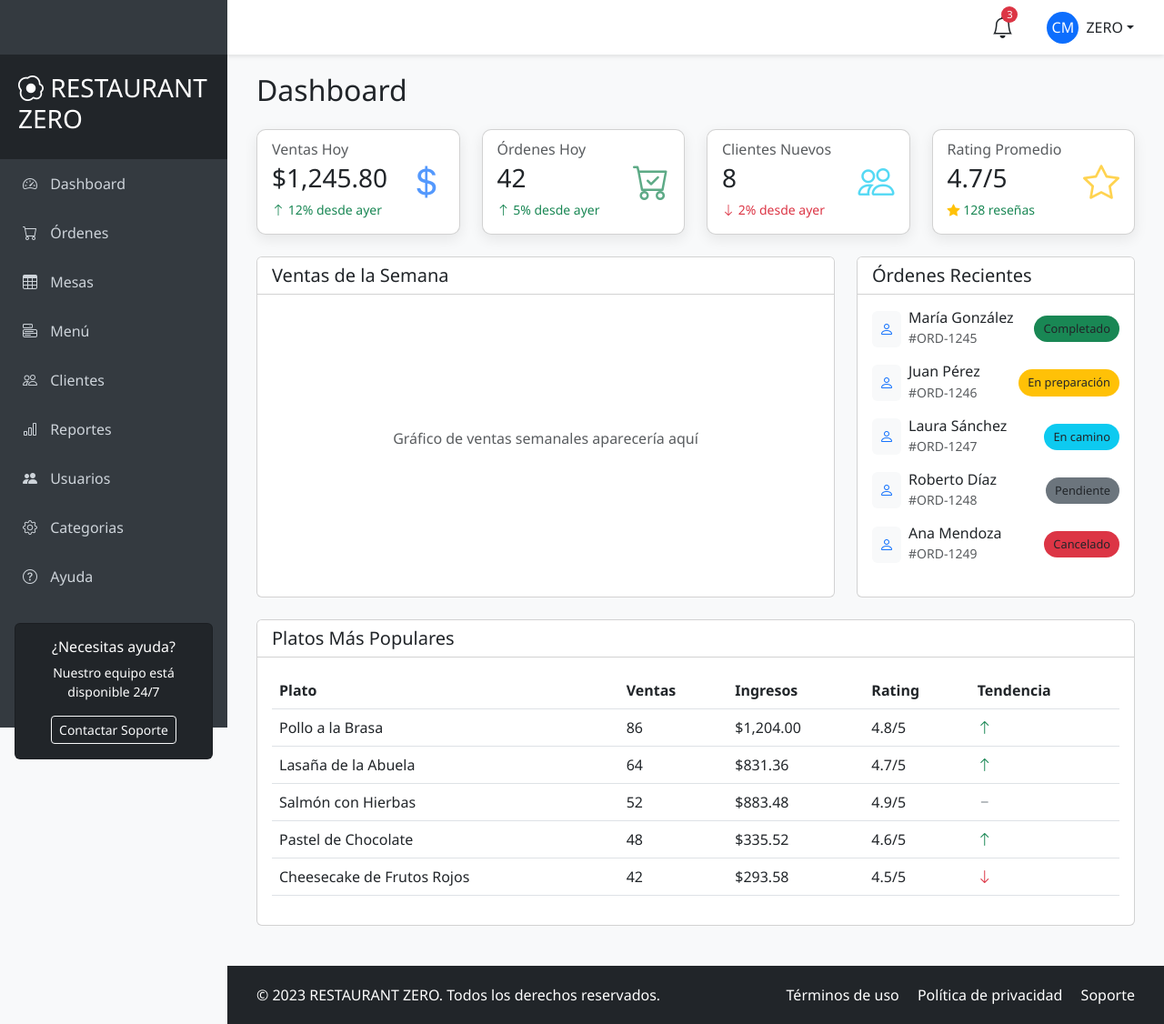
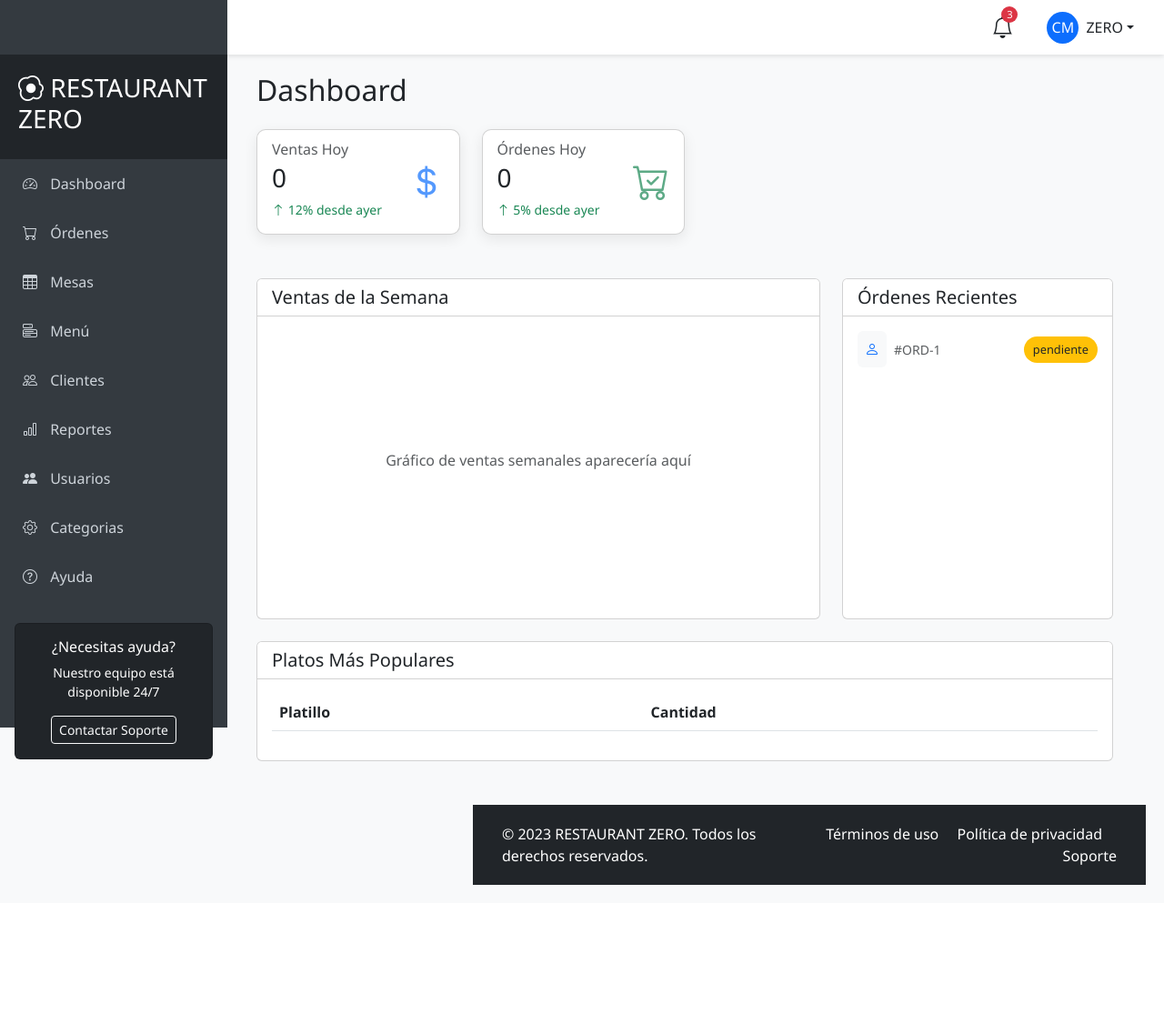
Before and after one commit to CG-2005/Restaurante_v1, a Django app: page /dashboard/ in a window 1280 px wide. Shown: the whole page at 91% size. After the commit the page ends 973 px from the top, so only its background shows below. Run offline with Django 5.2, Linux system fonts and the light colour scheme; a user stored in the database is signed in; data comes from the database, SQL or seed files in the repository; tables that the repository leaves empty hold one stand-in row (values such as "Sample post"); lists and menus that the app fills with data are empty.

Commit message:
dashboard actualizacion

```diff
--- a/restaurante_v1/views.py
+++ b/restaurante_v1/views.py
@@ -1,8 +1,45 @@
 from django.shortcuts import render
 from django.contrib.auth.decorators import login_required
+from django.db.models import Sum, Count
+from apps.ordenes.models import Orden
+from datetime import datetime
+from django.db import models
+from datetime import timedelta
 
 def main_index(request):
     return render(request, 'main/index.html')
+
 @login_required(login_url='accounts:login')
 def index_user(request):
-    return render(request, 'main/main_index.html')
+    ordenes_hoy = Orden.objects.filter(estatus='pagada', fecha_hora__date=datetime.today())
+
+    total_sales = sum(orden.total for orden in ordenes_hoy)
+    cantidad_ordenes = ordenes_hoy.count()
+
+    ordenes_semana = Orden.objects.filter(
+        estatus='pagada', fecha_hora__week=datetime.today().isocalendar()[1]
+    )
+
+    # dias de la semana del 1 (lunes) al 7 (domingo)
+    dias_semana = [datetime.today() - timedelta(days=datetime.today().isocalendar()[2] - 1) + timedelta(days=i) for i in range(7)]
+    ventas_por_dia = []
+    for dia in dias_semana:
+        ventas_dia = ordenes_semana.filter(fecha_hora__date=dia.date()).aggregate(total=Sum(models.F('detalles__cantidad') * models.F('detalles__precio_unitario')))['total'] or 0
+        ventas_por_dia.append({'dia': dia.strftime('%Y-%m-%d'), 'total': ventas_dia})
+
+    # Ultimas 5 ordenes
+    ultimas_ordenes = Orden.objects.all().order_by('-fecha_hora')[:5]
+
+    # Platillos mas vendidos
+    platillos_mas_vendidos = Orden.objects.filter(estatus='pagada').values('detalles__platillo__nombre').annotate(total_vendido=Sum('detalles__cantidad')).order_by('-total_vendido')[:10]
+
+    context = {
+        'ventas_totales': total_sales,
+        'cantidad_ordenes': cantidad_ordenes,
+        'ordenes_semana': ordenes_semana,
+        'ventas_por_dia': ventas_por_dia,
+        'ultimas_ordenes': ultimas_ordenes,
+        'platillos_mas_vendidos': platillos_mas_vendidos,
+    }
+
+    return render(request, 'main/main_index.html', context)
--- a/templates/main/main_index.html
+++ b/templates/main/main_index.html
@@ -13,7 +13,7 @@
                         <div class="d-flex justify-content-between align-items-center">
                             <div>
                                 <h6 class="card-subtitle mb-1 text-muted">Ventas Hoy</h6>
-                                <h3 class="card-title">$1,245.80</h3>
+                                <h3 class="card-title">{{ventas_totales}}</h3>
                                 <p class="card-text small text-success"><i class="bi bi-arrow-up"></i> 12% desde ayer</p>
                             </div>
                             <div class="card-icon text-primary">
@@ -30,7 +30,7 @@
                         <div class="d-flex justify-content-between align-items-center">
                             <div>
                                 <h6 class="card-subtitle mb-1 text-muted">Órdenes Hoy</h6>
-                                <h3 class="card-title">42</h3>
+                                <h3 class="card-title">{{cantidad_ordenes}}</h3>
                                 <p class="card-text small text-success"><i class="bi bi-arrow-up"></i> 5% desde ayer</p>
                             </div>
                             <div class="card-icon text-success">
@@ -41,6 +41,7 @@
                 </div>
             </div>
 
+             <!--
             <div class="col-md-3">
                 <div class="stat-card card bg-white">
                     <div class="card-body">
@@ -75,6 +76,7 @@
                 </div>
             </div>
         </div>
+        -->
 
         <!-- Charts and Recent Orders -->
         <div class="row g-4">
@@ -97,70 +99,20 @@
                         <h5 class="card-title mb-0">Órdenes Recientes</h5>
                     </div>
                     <div class="card-body recent-orders">
+                        {% for orden in ultimas_ordenes %}
                             <div class="d-flex justify-content-between align-items-center mb-3">
                                 <div class="d-flex align-items-center">
                                     <div class="bg-light rounded p-2 me-2">
                                         <i class="bi bi-person text-primary"></i>
                                     </div>
                                     <div>
-                                    <h6 class="mb-0">María González</h6>
-                                    <small class="text-muted">#ORD-1245</small>
+                                        <h6 class="mb-0">{{orden.mesa.nombre}}</h6>
+                                        <small class="text-muted">#ORD-{{ orden.id }}</small>
                                     </div>
                                 </div>
-                            <span class="order-status-badge bg-success">Completado</span>
+                                <span class="order-status-badge {% if orden.estatus == 'pagada' %}bg-success text-white{% elif orden.estatus == 'pendiente' %}bg-warning text-dark{% else %}bg-danger text-white{% endif %}">{{ orden.estatus }}</span>
                             </div>
-
-                        <div class="d-flex justify-content-between align-items-center mb-3">
-                            <div class="d-flex align-items-center">
-                                <div class="bg-light rounded p-2 me-2">
-                                    <i class="bi bi-person text-primary"></i>
-                                </div>
-                                <div>
-                                    <h6 class="mb-0">Juan Pérez</h6>
-                                    <small class="text-muted">#ORD-1246</small>
-                                </div>
-                            </div>
-                            <span class="order-status-badge bg-warning text-dark">En preparación</span>
-                        </div>
-
-                        <div class="d-flex justify-content-between align-items-center mb-3">
-                            <div class="d-flex align-items-center">
-                                <div class="bg-light rounded p-2 me-2">
-                                    <i class="bi bi-person text-primary"></i>
-                                </div>
-                                <div>
-                                    <h6 class="mb-0">Laura Sánchez</h6>
-                                    <small class="text-muted">#ORD-1247</small>
-                                </div>
-                            </div>
-                            <span class="order-status-badge bg-info">En camino</span>
-                        </div>
-
-                        <div class="d-flex justify-content-between align-items-center mb-3">
-                            <div class="d-flex align-items-center">
-                                <div class="bg-light rounded p-2 me-2">
-                                    <i class="bi bi-person text-primary"></i>
-                                </div>
-                                <div>
-                                    <h6 class="mb-0">Roberto Díaz</h6>
-                                    <small class="text-muted">#ORD-1248</small>
-                                </div>
-                            </div>
-                            <span class="order-status-badge bg-secondary">Pendiente</span>
-                        </div>
-
-                        <div class="d-flex justify-content-between align-items-center">
-                            <div class="d-flex align-items-center">
-                                <div class="bg-light rounded p-2 me-2">
-                                    <i class="bi bi-person text-primary"></i>
-                                </div>
-                                <div>
-                                    <h6 class="mb-0">Ana Mendoza</h6>
-                                    <small class="text-muted">#ORD-1249</small>
-                                </div>
-                            </div>
-                            <span class="order-status-badge bg-danger">Cancelado</span>
-                        </div>
+                        {% endfor %}
                     </div>
                 </div>
             </div>
@@ -178,49 +130,19 @@
                             <table class="table table-hover">
                                 <thead>
                                     <tr>
-                                        <th>Plato</th>
-                                        <th>Ventas</th>
-                                        <th>Ingresos</th>
-                                        <th>Rating</th>
-                                        <th>Tendencia</th>
+                                        <th>Platillo</th>
+                                        <th>Cantidad</th>
                                     </tr>
                                 </thead>
                                 <tbody>
+                                    {% for platillo in platillos_mas_vendidos %}
+                                        {% if platillo.total_vendido > 0 %}
                                         <tr>
-                                        <td>Pollo a la Brasa</td>
-                                        <td>86</td>
-                                        <td>$1,204.00</td>
-                                        <td>4.8/5</td>
-                                        <td><i class="bi bi-arrow-up text-success"></i></td>
+                                            <td>{{ platillo.detalles__platillo__nombre }}</td>
+                                            <td>{{ platillo.total_vendido }}</td>
                                         </tr>
-                                    <tr>
-                                        <td>Lasaña de la Abuela</td>
-                                        <td>64</td>
-                                        <td>$831.36</td>
-                                        <td>4.7/5</td>
-                                        <td><i class="bi bi-arrow-up text-success"></i></td>
-                                    </tr>
-                                    <tr>
-                                        <td>Salmón con Hierbas</td>
-                                        <td>52</td>
-                                        <td>$883.48</td>
-                                        <td>4.9/5</td>
-                                        <td><i class="bi bi-dash text-secondary"></i></td>
-                                    </tr>
-                                    <tr>
-                                        <td>Pastel de Chocolate</td>
-                                        <td>48</td>
-                                        <td>$335.52</td>
-                                        <td>4.6/5</td>
-                                        <td><i class="bi bi-arrow-up text-success"></i></td>
-                                    </tr>
-                                    <tr>
-                                        <td>Cheesecake de Frutos Rojos</td>
-                                        <td>42</td>
-                                        <td>$293.58</td>
-                                        <td>4.5/5</td>
-                                        <td><i class="bi bi-arrow-down text-danger"></i></td>
-                                    </tr>
+                                        {% endif %}
+                                    {% endfor %}
                                 </tbody>
                             </table>
                         </div>
@@ -230,4 +152,36 @@
         </div>
     </div>
 </div>
+
+<script src=" https://cdn.jsdelivr.net/npm/chart.js@4.5.1/dist/chart.umd.min.js "></script>
+<script>
+  const ctx = document.getElementById('myChart');
+
+  new Chart(ctx, {
+    type: 'bar',
+    data: {
+      labels: [
+        {% for venta in ventas_por_dia %}
+            '{{venta.dia|safe}}'{% if not forloop.last %},{% endif %}
+        {% endfor %}
+      ],
+      datasets: [{
+        label: 'Ventas',
+        data: [
+          {% for venta in ventas_por_dia %}
+              {{venta.total|safe}}{% if not forloop.last %},{% endif %}
+          {% endfor %}
+            ],
+        borderWidth: 1
+      }]
+    },
+    options: {
+      scales: {
+        y: {
+          beginAtZero: true
+        }
+      }
+    }
+  });
+</script>
 {% endblock %}
--- a/templates/ordenes/ordenes_list.html
+++ b/templates/ordenes/ordenes_list.html
@@ -11,6 +11,7 @@
             <th></th>
             <th>Fecha</th>
             <th>Mesa</th>
+            <th>Total</th>
             <th>Estatus</th>
         </tr>
     </thead>
@@ -23,6 +24,7 @@
             </td>
             <td>{{orden.fecha_hora}}</td>
             <td>{{orden.mesa.nombre}}</td>
+            <td>{{orden.total}}</td>
             <td>{{orden.estatus}}</td>
         </tr>
         {% endfor %}
```
Lines whose indentation alone changed are shown as unchanged.
